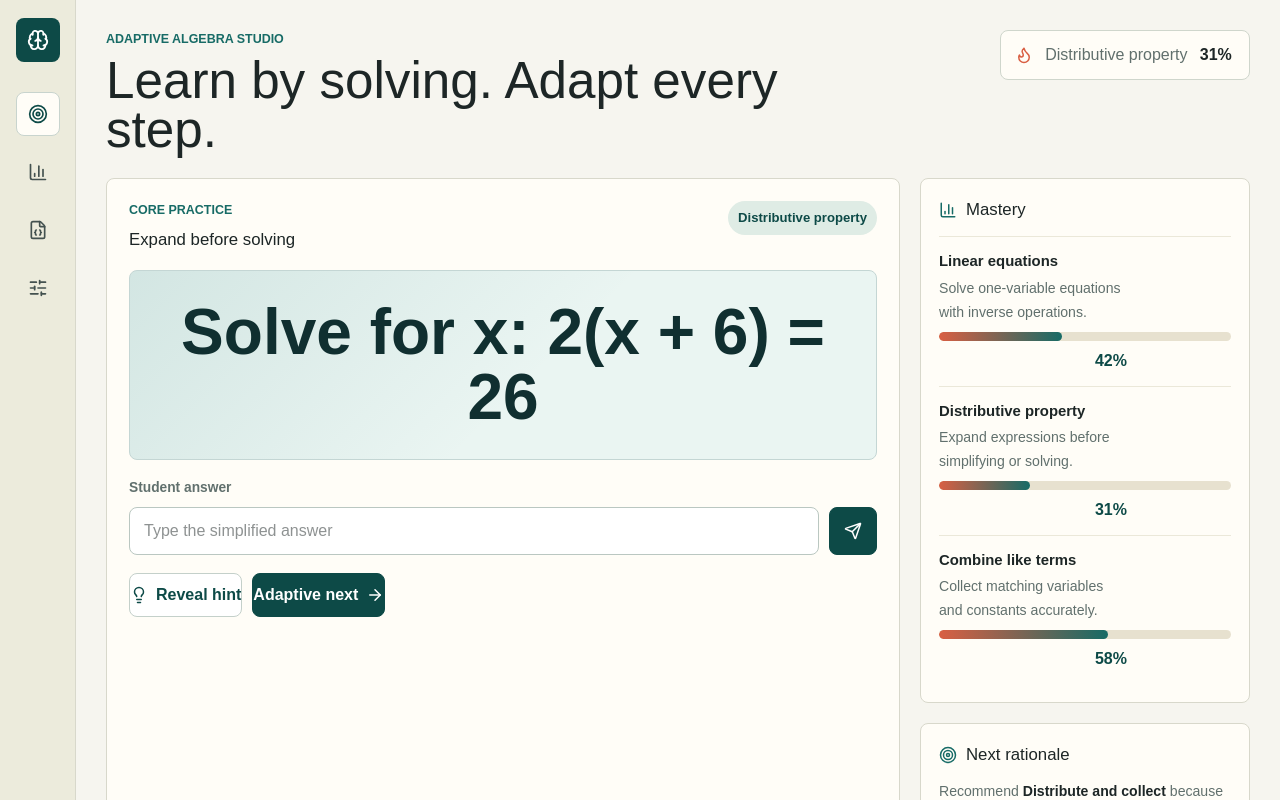
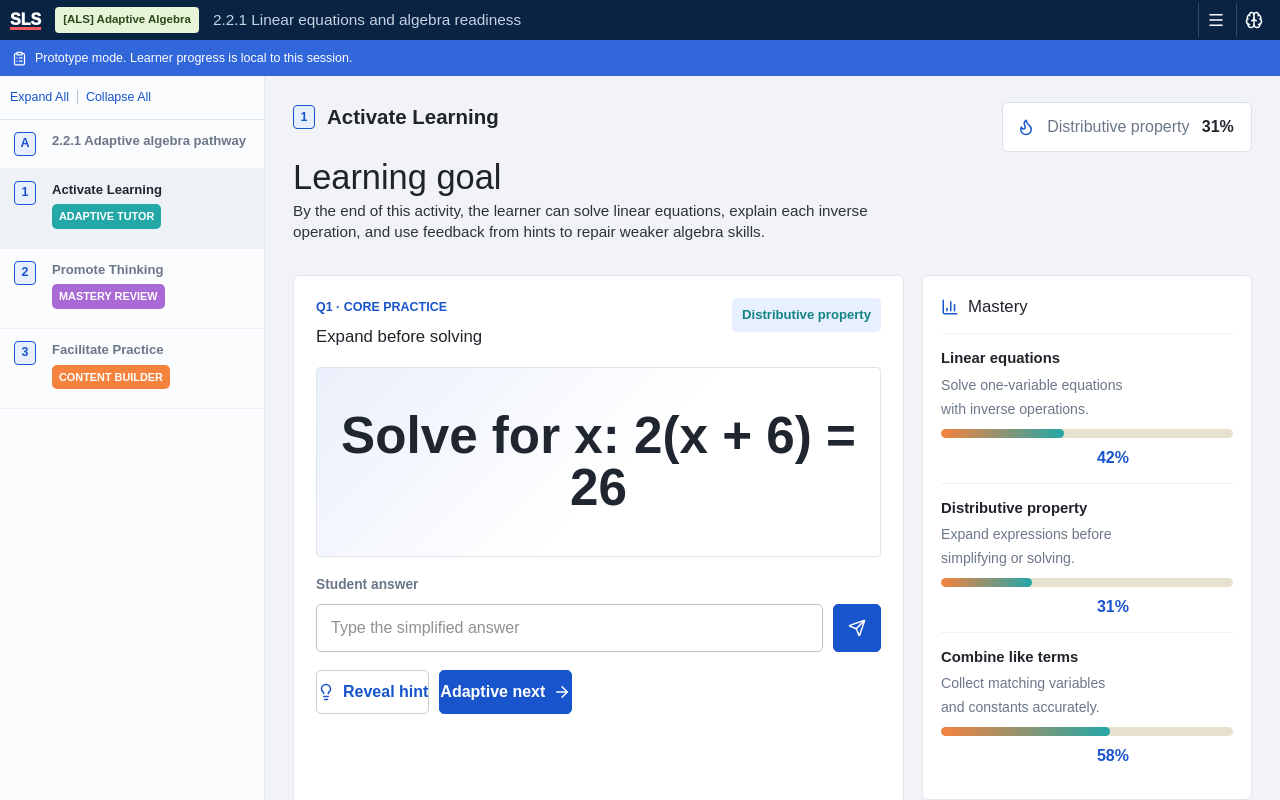
Before and after one commit to soojh007/the-new-als, a Next.js app: page / in a window 1280 px wide. Shown: the top 800 px of the page. Built offline with nearby package versions, Linux system fonts and the light colour scheme.

Commit message:
Apply SLS-inspired visual system

```diff
--- a/app/globals.css
+++ b/app/globals.css
@@ -1,19 +1,23 @@
 @import "tailwindcss";
 
 :root {
-  --background: #f6f5ef;
-  --foreground: #1d2626;
-  --ink-muted: #61706d;
-  --line: #d8d8cb;
-  --panel: #fffdf7;
+  --background: #f1f3f7;
+  --foreground: #20242a;
+  --ink-muted: #6b7789;
+  --line: #e2e6ee;
+  --panel: #ffffff;
   --panel-strong: #ffffff;
-  --teal: #176b66;
-  --teal-dark: #0d4a47;
-  --coral: #d95f43;
-  --gold: #d9a441;
-  --mint: #dfece5;
-  --aqua: #d7eceb;
-  --rose: #f7ddd4;
+  --navy: #082442;
+  --blue: #3267db;
+  --blue-dark: #1854cb;
+  --teal: #23a7a7;
+  --teal-dark: #128486;
+  --purple: #aa6ad5;
+  --orange: #f5823d;
+  --coral: #d94c3d;
+  --mint: #dff5f5;
+  --aqua: #e8f1ff;
+  --rose: #fde8e4;
 }
 
 @theme inline {
@@ -43,57 +47,187 @@ button {
   cursor: pointer;
 }
 
+.sls-topbar {
+  display: grid;
+  grid-template-columns: auto auto minmax(0, 1fr) auto;
+  align-items: center;
+  gap: 14px;
+  height: 40px;
+  padding: 0 10px;
+  background: var(--navy);
+  color: #d8e4f4;
+}
+
+.sls-logo {
+  color: #fff;
+  font-weight: 950;
+  letter-spacing: 0;
+  text-decoration: underline;
+  text-decoration-color: #f15b5b;
+  text-decoration-thickness: 3px;
+  text-underline-offset: 2px;
+}
+
+.class-chip {
+  padding: 4px 8px;
+  border-radius: 4px;
+  background: #e7f4d7;
+  color: #294b1e;
+  font-size: 0.72rem;
+  font-weight: 900;
+  white-space: nowrap;
+}
+
+.sls-topbar p {
+  overflow: hidden;
+  margin: 0;
+  color: #c6d2e2;
+  font-size: 0.96rem;
+  text-overflow: ellipsis;
+  white-space: nowrap;
+}
+
+.topbar-actions {
+  display: flex;
+  align-items: center;
+  gap: 4px;
+}
+
+.topbar-actions button {
+  display: grid;
+  place-items: center;
+  width: 34px;
+  height: 34px;
+  border: 0;
+  border-left: 1px solid rgba(255, 255, 255, 0.18);
+  background: transparent;
+  color: #fff;
+}
+
+.paused-band {
+  display: flex;
+  align-items: center;
+  gap: 8px;
+  height: 36px;
+  padding: 0 12px;
+  background: var(--blue);
+  color: #fff;
+  font-size: 0.78rem;
+}
+
 .workspace-shell {
   display: grid;
-  grid-template-columns: 76px minmax(0, 1fr);
-  min-height: 100vh;
+  grid-template-columns: 265px minmax(0, 1fr);
+  min-height: calc(100vh - 76px);
 }
 
-.side-rail {
+.lesson-nav {
   position: sticky;
-  top: 0;
+  top: 76px;
   display: flex;
   flex-direction: column;
-  align-items: center;
-  gap: 14px;
-  height: 100vh;
-  padding: 18px 12px;
+  gap: 0;
+  height: calc(100vh - 76px);
+  overflow: auto;
+  padding: 0;
   border-right: 1px solid var(--line);
-  background: #ecebdc;
+  background: #fbfcfe;
 }
 
-.brand-mark,
-.rail-button {
+.nav-tools {
+  display: flex;
+  align-items: center;
+  gap: 8px;
+  padding: 12px 10px;
+  border-bottom: 1px solid var(--line);
+}
+
+.nav-tools button {
+  border: 0;
+  background: transparent;
+  color: var(--blue-dark);
+  font-size: 0.78rem;
+}
+
+.nav-tools span {
+  width: 1px;
+  height: 14px;
+  background: #b8c3d2;
+}
+
+.module-block {
+  display: grid;
+}
+
+.module-heading,
+.lesson-step {
+  display: grid;
+  grid-template-columns: 28px minmax(0, 1fr);
+  gap: 10px;
+  align-items: start;
+  padding: 12px 14px;
+  border-bottom: 1px solid #edf0f5;
+}
+
+.module-heading strong,
+.lesson-step strong {
+  display: block;
+  color: #6b7789;
+  font-size: 0.82rem;
+  line-height: 1.35;
+}
+
+.folder-icon,
+.lesson-step > span,
+.activity-title span {
   display: grid;
   place-items: center;
-  width: 44px;
-  height: 44px;
-  border-radius: 8px;
+  width: 22px;
+  height: 24px;
+  border: 1px solid var(--blue-dark);
+  border-radius: 4px;
+  background: #e7efff;
+  color: var(--blue-dark);
+  font-size: 0.78rem;
+  font-weight: 900;
 }
 
-.brand-mark {
+.lesson-step em {
+  display: inline-block;
+  max-width: 100%;
+  margin-top: 6px;
+  padding: 4px 7px;
+  overflow: hidden;
+  border-radius: 5px;
+  background: var(--teal);
   color: #fff;
-  background: var(--teal-dark);
-  margin-bottom: 16px;
+  font-size: 0.68rem;
+  font-style: normal;
+  font-weight: 900;
+  text-overflow: ellipsis;
+  white-space: nowrap;
 }
 
-.rail-button {
-  border: 1px solid transparent;
-  color: #43514f;
-  background: transparent;
+.lesson-step em.purple {
+  background: var(--purple);
 }
 
-.rail-button.active,
-.rail-button:hover {
-  border-color: #c8d4ce;
-  color: var(--teal-dark);
-  background: #fffdf7;
+.lesson-step em.orange {
+  background: var(--orange);
+}
+
+.active-step {
+  background: #eef1f6;
+}
+
+.active-step strong {
+  color: #1f2630;
 }
 
 .product-frame {
-  width: min(1500px, 100%);
+  width: min(1120px, 100%);
   margin: 0 auto;
-  padding: 30px;
+  padding: 26px 28px 34px;
 }
 
 .top-bar {
@@ -101,13 +235,34 @@ button {
   align-items: flex-start;
   justify-content: space-between;
   gap: 18px;
-  margin-bottom: 24px;
+  margin-bottom: 32px;
+}
+
+.activity-title {
+  display: flex;
+  align-items: center;
+  gap: 12px;
+  margin-bottom: 26px;
+}
+
+.activity-title p {
+  margin: 0;
+  font-size: 1.28rem;
+  font-weight: 850;
+}
+
+.goal-copy {
+  max-width: 640px;
+  margin: 0;
+  color: #2d333b;
+  font-size: 0.95rem;
+  line-height: 1.42;
 }
 
 .eyebrow,
 .problem-header p {
   margin: 0 0 7px;
-  color: var(--teal);
+  color: var(--blue-dark);
   font-size: 0.78rem;
   font-weight: 800;
   letter-spacing: 0;
@@ -122,9 +277,9 @@ p {
 
 h1 {
   max-width: 760px;
-  margin-bottom: 0;
-  font-size: clamp(2rem, 4vw, 4.2rem);
-  line-height: 0.96;
+  margin-bottom: 4px;
+  font-size: clamp(1.55rem, 3vw, 2.15rem);
+  line-height: 1.08;
   letter-spacing: 0;
 }
 
@@ -141,14 +296,14 @@ h2 {
   gap: 9px;
   min-width: 250px;
   padding: 12px 14px;
-  border: 1px solid #cfd6cc;
-  border-radius: 8px;
+  border: 1px solid #d9e0ea;
+  border-radius: 6px;
   background: var(--panel);
   color: var(--ink-muted);
 }
 
 .session-score svg {
-  color: var(--coral);
+  color: var(--blue-dark);
 }
 
 .session-score strong {
@@ -158,7 +313,7 @@ h2 {
 .learning-grid {
   display: grid;
   grid-template-columns: minmax(0, 1.45fr) minmax(330px, 0.55fr);
-  gap: 20px;
+  gap: 18px;
   align-items: stretch;
 }
 
@@ -169,7 +324,7 @@ h2 {
 .event-panel,
 .model-panel {
   border: 1px solid var(--line);
-  border-radius: 8px;
+  border-radius: 6px;
   background: var(--panel);
 }
 
@@ -177,7 +332,7 @@ h2 {
   display: flex;
   flex-direction: column;
   gap: 18px;
-  min-height: 580px;
+  min-height: 520px;
   padding: 22px;
 }
 
@@ -191,8 +346,8 @@ h2 {
 .problem-header span {
   flex: 0 0 auto;
   padding: 7px 10px;
-  border-radius: 999px;
-  background: var(--mint);
+  border-radius: 5px;
+  background: #e8efff;
   color: var(--teal-dark);
   font-size: 0.82rem;
   font-weight: 800;
@@ -203,17 +358,17 @@ h2 {
   place-items: center;
   min-height: 190px;
   padding: 24px;
-  border: 1px solid #c4d6d4;
-  border-radius: 8px;
+  border: 1px solid #e1e5eb;
+  border-radius: 4px;
   background:
-    linear-gradient(135deg, rgba(23, 107, 102, 0.11), transparent 55%),
-    #eaf5f2;
+    linear-gradient(135deg, rgba(50, 103, 219, 0.1), transparent 55%),
+    #ffffff;
 }
 
 .prompt-band p {
   margin: 0;
-  color: #102f30;
-  font-size: clamp(2rem, 5vw, 4.8rem);
+  color: #1f2630;
+  font-size: clamp(1.75rem, 4vw, 3.7rem);
   font-weight: 850;
   line-height: 1.02;
   text-align: center;
@@ -242,15 +397,15 @@ h2 {
   min-height: 48px;
   padding: 0 14px;
   border: 1px solid #bac7c1;
-  border-radius: 8px;
+  border-radius: 5px;
   background: #fff;
   color: var(--foreground);
   outline: none;
 }
 
 .answer-row input:focus {
-  border-color: var(--teal);
-  box-shadow: 0 0 0 3px rgba(23, 107, 102, 0.16);
+  border-color: var(--blue-dark);
+  box-shadow: 0 0 0 3px rgba(50, 103, 219, 0.16);
 }
 
 .answer-row button,
@@ -263,14 +418,14 @@ h2 {
   justify-content: center;
   gap: 8px;
   min-height: 44px;
-  border-radius: 8px;
+  border-radius: 5px;
   font-weight: 800;
 }
 
 .answer-row button,
 .primary-action {
-  border: 1px solid var(--teal-dark);
-  background: var(--teal-dark);
+  border: 1px solid var(--blue-dark);
+  background: var(--blue-dark);
   color: #fff;
 }
 
@@ -279,7 +434,7 @@ h2 {
 .model-panel button {
   border: 1px solid #c4d0ca;
   background: #fff;
-  color: var(--teal-dark);
+  color: var(--blue-dark);
 }
 
 .feedback {
@@ -292,9 +447,9 @@ h2 {
 }
 
 .feedback.correct {
-  border: 1px solid #b5d2c4;
-  background: #e6f3ec;
-  color: #17523e;
+  border: 1px solid #a9d7d8;
+  background: var(--mint);
+  color: #0f696b;
 }
 
 .feedback.incorrect {
@@ -322,12 +477,12 @@ h2 {
   gap: 12px;
   align-items: start;
   padding: 13px;
-  border-radius: 8px;
+  border-radius: 5px;
 }
 
 .scaffold-note {
-  background: #f3ead7;
-  color: #57401d;
+  background: #e8efff;
+  color: #23457d;
 }
 
 .scaffold-note p,
@@ -336,8 +491,8 @@ h2 {
 }
 
 .hint-line {
-  border: 1px dashed #d5c18c;
-  background: #fffaf0;
+  border: 1px dashed #9fb8ee;
+  background: #f7faff;
 }
 
 .hint-line span {
@@ -346,8 +501,8 @@ h2 {
   width: 24px;
   height: 24px;
   border-radius: 999px;
-  background: var(--gold);
-  color: #271b06;
+  background: var(--blue);
+  color: #fff;
   font-size: 0.8rem;
   font-weight: 900;
 }
@@ -374,7 +529,7 @@ h2 {
 }
 
 .panel-title svg {
-  color: var(--teal);
+  color: var(--blue-dark);
 }
 
 .skill-row {
@@ -383,7 +538,7 @@ h2 {
   gap: 8px 12px;
   align-items: center;
   padding: 13px 0;
-  border-top: 1px solid #ebe8d9;
+  border-top: 1px solid #edf0f5;
 }
 
 .skill-row:first-of-type {
@@ -417,14 +572,14 @@ h2 {
   display: block;
   height: 100%;
   border-radius: inherit;
-  background: linear-gradient(90deg, var(--coral), var(--teal));
+  background: linear-gradient(90deg, var(--orange), var(--teal));
 }
 
 .skill-row em {
   justify-self: end;
   font-style: normal;
   font-weight: 900;
-  color: var(--teal-dark);
+  color: var(--blue-dark);
 }
 
 .recommendation-panel p {
@@ -453,7 +608,7 @@ h2 {
   margin: 0;
   padding: 14px;
   border-radius: 8px;
-  background: #182525;
+  background: var(--navy);
   color: #e7f3ef;
   font-family: var(--font-geist-mono), monospace;
   font-size: 0.78rem;
@@ -504,7 +659,7 @@ h2 {
   padding: 10px;
   border-radius: 8px;
   background: var(--aqua);
-  color: #143f40;
+  color: #1b4a93;
   font-size: 0.82rem;
   font-weight: 900;
 }
@@ -525,19 +680,24 @@ h2 {
     grid-template-columns: 1fr;
   }
 
-  .side-rail {
+  .sls-topbar {
+    grid-template-columns: auto minmax(0, 1fr) auto;
+  }
+
+  .class-chip {
+    display: none;
+  }
+
+  .lesson-nav {
     position: static;
-    flex-direction: row;
-    justify-content: center;
     width: 100%;
     height: auto;
-    padding: 10px;
     border-right: 0;
     border-bottom: 1px solid var(--line);
   }
 
-  .brand-mark {
-    margin-bottom: 0;
+  .module-block {
+    display: none;
   }
 
   .product-frame {
--- a/app/page.tsx
+++ b/app/page.tsx
@@ -7,10 +7,12 @@ import {
   Check,
   ChevronRight,
   CircleHelp,
+  ClipboardList,
   FileJson,
   Flame,
   Lightbulb,
   ListChecks,
+  Menu,
   RotateCcw,
   Send,
   SlidersHorizontal,
@@ -240,31 +242,74 @@ export default function Home() {
   }
 
   return (
-    <main className="min-h-screen bg-[#f6f5ef] text-[#1d2626]">
+    <main className="min-h-screen bg-[#f1f3f7] text-[#20242a]">
+      <header className="sls-topbar">
+        <div className="sls-logo">SLS</div>
+        <span className="class-chip">[ALS] Adaptive Algebra</span>
+        <p>2.2.1 Linear equations and algebra readiness</p>
+        <div className="topbar-actions">
+          <button aria-label="Menu">
+            <Menu size={18} />
+          </button>
+          <button aria-label="Learner profile">
+            <Brain size={18} />
+          </button>
+        </div>
+      </header>
+      <div className="paused-band">
+        <ClipboardList size={15} />
+        <span>Prototype mode. Learner progress is local to this session.</span>
+      </div>
+
       <section className="workspace-shell">
-        <aside className="side-rail" aria-label="Product navigation">
-          <div className="brand-mark">
-            <Brain size={22} aria-hidden="true" />
+        <aside className="lesson-nav" aria-label="Lesson navigation">
+          <div className="nav-tools">
+            <button>Expand All</button>
+            <span />
+            <button>Collapse All</button>
           </div>
-          <button className="rail-button active" aria-label="Tutor">
-            <Target size={20} />
-          </button>
-          <button className="rail-button" aria-label="Mastery analytics">
-            <BarChart3 size={20} />
-          </button>
-          <button className="rail-button" aria-label="Content schema">
-            <FileJson size={20} />
-          </button>
-          <button className="rail-button" aria-label="Tuning">
-            <SlidersHorizontal size={20} />
-          </button>
+
+          <div className="module-block">
+            <div className="module-heading">
+              <span className="folder-icon">A</span>
+              <strong>2.2.1 Adaptive algebra pathway</strong>
+            </div>
+            <div className="lesson-step active-step">
+              <span>1</span>
+              <div>
+                <strong>Activate Learning</strong>
+                <em>ADAPTIVE TUTOR</em>
+              </div>
+            </div>
+            <div className="lesson-step">
+              <span>2</span>
+              <div>
+                <strong>Promote Thinking</strong>
+                <em className="purple">MASTERY REVIEW</em>
+              </div>
+            </div>
+            <div className="lesson-step">
+              <span>3</span>
+              <div>
+                <strong>Facilitate Practice</strong>
+                <em className="orange">CONTENT BUILDER</em>
+              </div>
+            </div>
+          </div>
         </aside>
 
         <section className="product-frame">
           <header className="top-bar">
             <div>
-              <p className="eyebrow">Adaptive Algebra Studio</p>
-              <h1>Learn by solving. Adapt every step.</h1>
+              <div className="activity-title">
+                <span>1</span>
+                <p>Activate Learning</p>
+              </div>
+              <h1>Learning goal</h1>
+              <p className="goal-copy">
+                By the end of this activity, the learner can solve linear equations, explain each inverse operation,
+                and use feedback from hints to repair weaker algebra skills.
+              </p>
             </div>
             <div className="session-score" aria-label="Current weakest skill">
               <Flame size={18} />
@@ -277,7 +322,7 @@ export default function Home() {
             <section className="tutor-surface" aria-label="Active tutoring problem">
               <div className="problem-header">
                 <div>
-                  <p>{current.difficulty} practice</p>
+                  <p>Q1 · {current.difficulty} practice</p>
                   <h2>{current.title}</h2>
                 </div>
                 <span>{activeSkill.label}</span>
```
Also changed, not shown: 1 other file (tests, documents, lock files or other folders).
